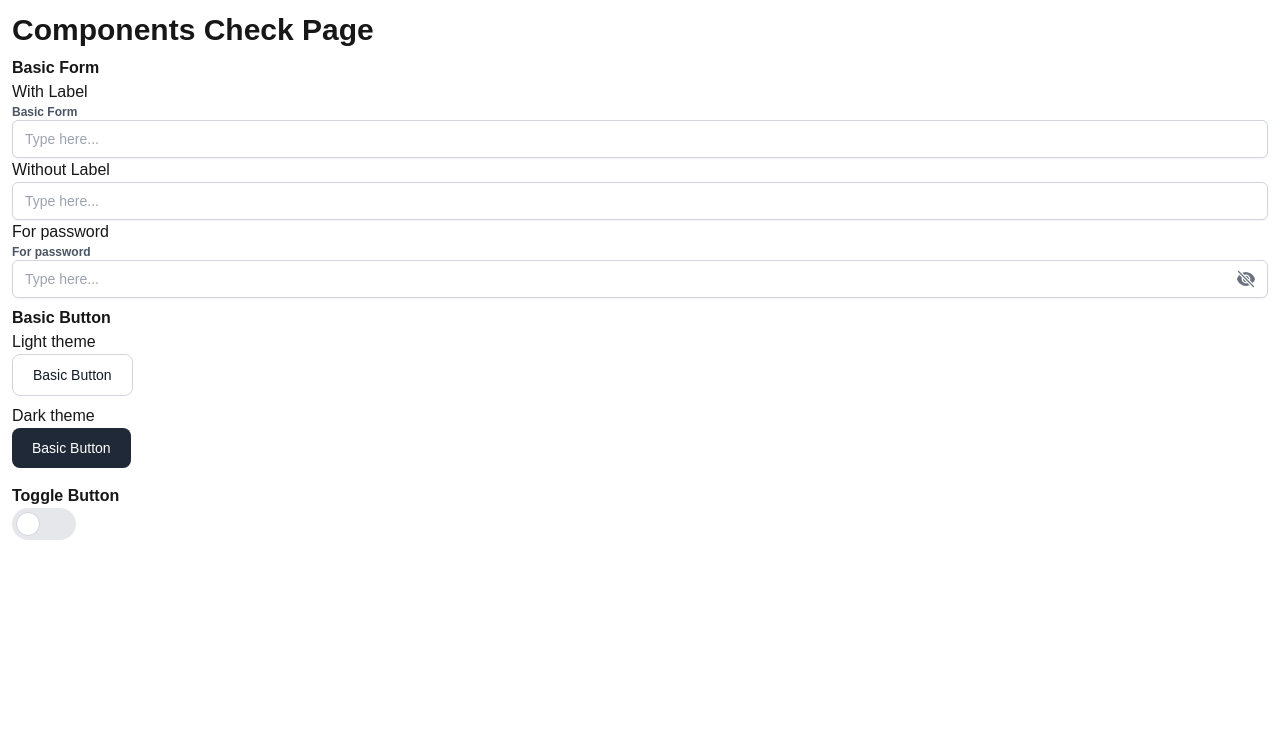
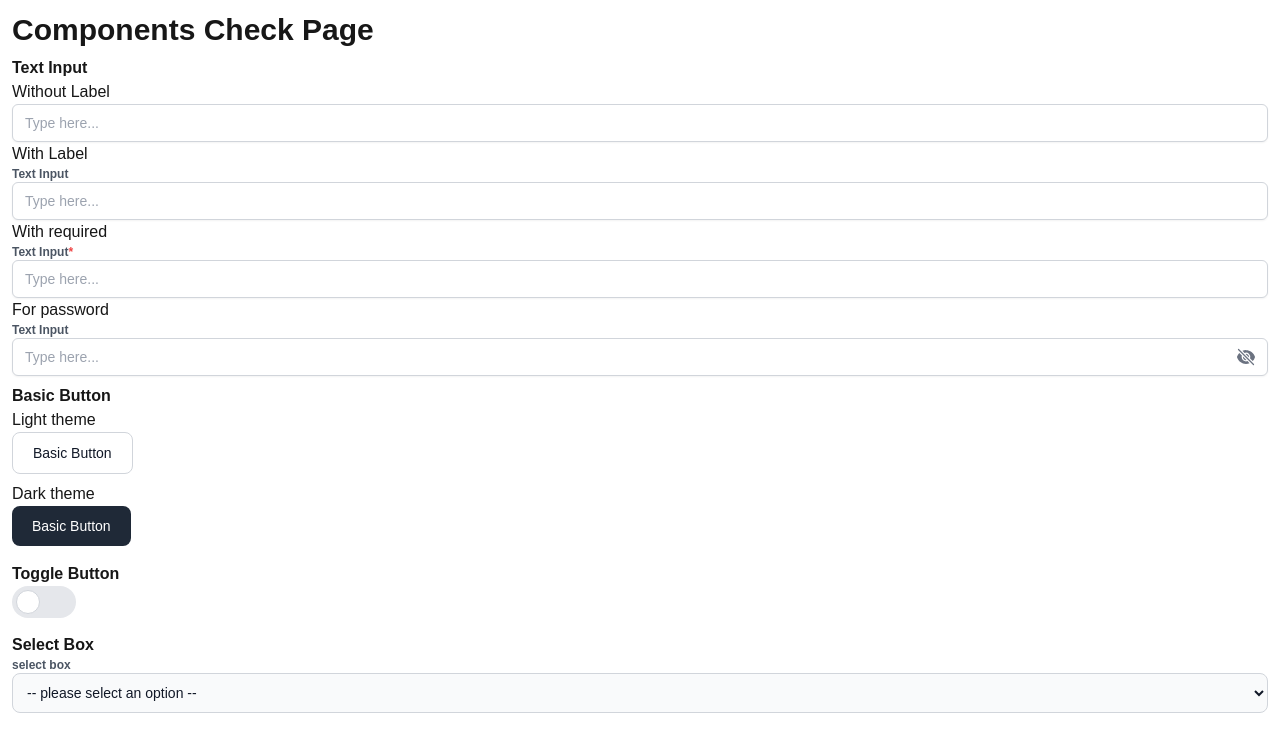
Before and after one commit to R-together/rtogehter-front, a Next.js app: page /components-check in a window 1280 px wide. Shown: the top 752 px of the page. Built offline with nearby package versions, Linux system fonts and the light colour scheme.

Commit message:
✨ Feat: create selectBox and toggleButton \& add them to check page

```diff
--- a/app/__components/BasicButton/index.tsx
+++ b/app/__components/BasicButton/index.tsx
@@ -1,19 +1,23 @@
-export function BasicButton({ theme, buttonLabel }: BasicButtonProps) {
+export function BasicButton({ theme, buttonLabel, onClick }: BasicButtonProps) {
   const lightThemeStyles =
     "text-gray-900 bg-white border border-gray-300 focus:outline-none hover:bg-gray-100 focus:ring-4 focus:ring-gray-100 font-medium rounded-lg text-sm px-5 py-2.5 me-2 mb-2 dark:bg-gray-800 dark:text-white dark:border-gray-600 dark:hover:bg-gray-700 dark:hover:border-gray-600 dark:focus:ring-gray-700";
   const darkThemeStyles =
     "text-white bg-gray-800 hover:bg-gray-900 focus:outline-none focus:ring-4 focus:ring-gray-300 font-medium rounded-lg text-sm px-5 py-2.5 me-2 mb-2 dark:bg-gray-800 dark:hover:bg-gray-700 dark:focus:ring-gray-700 dark:border-gray-700";
   return (
+    <div>
       <button
         type="button"
         className={theme === "light" ? lightThemeStyles : darkThemeStyles}
+        onClick={onClick}
       >
         {buttonLabel}
       </button>
+    </div>
   );
 }
 
 type BasicButtonProps = {
   theme: string;
   buttonLabel: string;
+  onClick: () => void;
 };
--- /dev/null
+++ b/app/__components/SelectBox/index.tsx
@@ -0,0 +1,57 @@
+import { FiledBaseProps } from "@/app/__types/FieldBaseProps";
+import { FieldLable } from "../FieldLabel";
+
+export function SelectBox({
+  id,
+  placeholder,
+  selectedOption,
+  onChange,
+  options,
+  labeled = true,
+  labelName,
+  required = false,
+}: SelectBoxProps) {
+  return (
+    <div>
+      {labeled && (
+        <FieldLable
+          htmlFor={id}
+          labelName={labelName as string}
+          required={required}
+        />
+      )}
+      <select
+        id={id}
+        className="bg-gray-50 border border-gray-300 text-gray-900 text-sm rounded-lg focus:ring-blue-500 focus:border-blue-500 block w-full p-2.5 dark:bg-gray-700 dark:border-gray-600 dark:placeholder-gray-400 dark:text-white dark:focus:ring-blue-500 dark:focus:border-blue-500"
+        value={selectedOption}
+        onChange={onChange}
+      >
+        <option value="" disabled>
+          -- {placeholder} --
+        </option>
+        {options.map((x) => {
+          return (
+            <option value={x.value} key={x.value}>
+              {x.label}
+            </option>
+          );
+        })}
+      </select>
+    </div>
+  );
+}
+
+type SelectBoxProps = FiledBaseProps & SpecificProps;
+
+interface SpecificProps {
+  placeholder: string;
+  options: OptionsProps[];
+  // it should be literal type, if needed
+  selectedOption: string;
+  onChange: (e: React.ChangeEvent<HTMLSelectElement>) => void;
+}
+
+interface OptionsProps {
+  label: string;
+  value?: string;
+}
--- a/app/__components/BasicForm/index.tsx
+++ b/app/__components/TextInput/index.tsx
@@ -5,19 +5,16 @@ import { FieldLable } from "../FieldLabel";
 import { FiledBaseProps } from "@/app/__types/FieldBaseProps";
 import { EyeIcon, EyeSlashIcon } from "@heroicons/react/24/solid";
 
-type BasicFormProps = FiledBaseProps & {
-  placeholder?: string;
-  type?: "default" | "password";
-};
-
-export function BasicForm({
+export function TextInput({
   id,
   placeholder = "Type here...",
   labeled = true,
   required = false,
+  value,
+  onChange,
   labelName,
   type = "default",
-}: BasicFormProps) {
+}: TextInputProps) {
   const [showPassword, setShowPassword] = useState(false);
 
   const togglePasswordVisibility = () => {
@@ -26,8 +23,12 @@ export function BasicForm({
 
   return (
     <div>
-      {labeled && labelName && (
-        <FieldLable htmlFor={id} labelName={labelName} required={required} />
+      {labeled && (
+        <FieldLable
+          htmlFor={id}
+          labelName={labelName as string}
+          required={required}
+        />
       )}
       <div className="relative">
         <input
@@ -36,6 +37,8 @@ export function BasicForm({
           className="block w-full px-3 py-2 text-gray-900 dark:text-white bg-white dark:bg-gray-800 border border-gray-300 dark:border-gray-700 rounded-md shadow-sm focus:outline-none focus:ring-indigo-500 focus:border-indigo-500 sm:text-sm pr-10"
           placeholder={placeholder}
           required={required}
+          value={value}
+          onChange={onChange}
         />
         {type === "password" && (
           <button
@@ -54,3 +57,10 @@ export function BasicForm({
     </div>
   );
 }
+
+type TextInputProps = FiledBaseProps & {
+  value: string;
+  onChange: (e: React.ChangeEvent<HTMLInputElement>) => void;
+  placeholder?: string;
+  type?: "default" | "password";
+};
--- a/app/__components/ToggleButton/index.tsx
+++ b/app/__components/ToggleButton/index.tsx
@@ -1,9 +1,38 @@
-export const ToggleButton = () => {
+import { FiledBaseProps } from "@/app/__types/FieldBaseProps";
+import { FieldLable } from "../FieldLabel";
+
+export function ToggleButton({
+  id,
+  isChecked,
+  onChange,
+  labeled = true,
+  labelName,
+  required = false,
+}: ToggleButtonProps) {
   return (
-    <label className="relative inline-block w-16 h-8">
-      <input type="checkbox" className="sr-only peer" />
-      <div className="absolute inset-0 bg-gray-200 rounded-full peer-checked:bg-gray-500 transition-colors"></div>
-      <div className="absolute top-1 left-1 w-6 h-6 bg-white rounded-full border border-gray-300 transition-transform peer-checked:translate-x-8"></div>
-    </label>
+    <div>
+      {labeled && (
+        <FieldLable
+          htmlFor={id}
+          labelName={labelName as string}
+          required={required}
+        />
+      )}
+      <label className="relative inline-block w-16 h-8">
+        <input
+          type="checkbox"
+          className="sr-only peer"
+          checked={isChecked}
+          onChange={onChange}
+        />
+        <div className="absolute inset-0 bg-gray-200 rounded-full peer-checked:bg-gray-500 transition-colors"></div>
+        <div className="absolute top-1 left-1 w-6 h-6 bg-white rounded-full border border-gray-300 transition-transform peer-checked:translate-x-8"></div>
+      </label>
+    </div>
   );
+}
+
+type ToggleButtonProps = FiledBaseProps & {
+  isChecked: boolean;
+  onChange: (e: React.ChangeEvent<HTMLInputElement>) => void;
 };
--- a/app/__types/FieldBaseProps.ts
+++ b/app/__types/FieldBaseProps.ts
@@ -1,4 +1,5 @@
 interface BaseProps {
+  // id props is used to connect to label and labeled componenent
   id: string;
   required?: boolean;
 }
--- a/app/components-check/page.tsx
+++ b/app/components-check/page.tsx
@@ -1,39 +1,116 @@
+"use client";
 /*
     This is a page to preview all the components in the app.
     It should be deleted before the app is deployed.
 */
 
-import { BasicForm } from "@/app/__components/BasicForm";
+import { useState } from "react";
+import { TextInput } from "@/app/__components/TextInput";
 import { BasicButton } from "../__components/BasicButton";
 import { ToggleButton } from "../__components/ToggleButton";
+import { SelectBox } from "../__components/SelectBox";
 
 export default function ComponentsCheckPage() {
+  const [textInput, setTextInput] = useState("");
+  const [labeledTextInput, setLabeledTextInput] = useState("");
+  const [requiredTextInput, setRequiredTextInput] = useState("");
+  const [password, setPassword] = useState("");
+
+  const [isChecked, setIsChecked] = useState(false);
+
+  const [selectedOption, setSelectedOption] = useState("");
+
+  const options = [
+    { label: "option 1", value: "opt1" },
+    { label: "option 2", value: "opt2" },
+  ];
+
+  const handleClickButton = () => {
+    alert("clicked");
+  };
+
+  const handleClickToggle = () => {
+    setIsChecked((prev) => !prev);
+  };
+
   return (
     <div className="flex flex-col gap-2 p-3 ">
       <h1 className="font-bold text-3xl">Components Check Page</h1>
       <div>
-        <h2 className="font-bold">Basic Form</h2>
+        <h2 className="font-bold">Text Input</h2>
+        <h3>Without Label</h3>
+        <TextInput
+          id="text-input"
+          labeled={false}
+          value={textInput}
+          onChange={(e) => {
+            setTextInput(e.target.value);
+          }}
+        />
         <h3>With Label</h3>
-        <BasicForm id="basic-form-with-label" labelName="Basic Form" />
-        <h3>Without Label</h3>
-        <BasicForm id="basic-form-without-label" labeled={false} />
+        <TextInput
+          id="labeled-text-input"
+          labelName="Text Input"
+          value={labeledTextInput}
+          onChange={(e) => {
+            setLabeledTextInput(e.target.value);
+          }}
+        />
+        <h3>With required</h3>
+        <TextInput
+          id="required-text-input"
+          labelName="Text Input"
+          required
+          value={requiredTextInput}
+          onChange={(e) => {
+            setRequiredTextInput(e.target.value);
+          }}
+        />
         <h3>For password</h3>
-        <BasicForm
-          id="basic-form-for-password"
-          labelName="For password"
+        <TextInput
+          id="password"
+          labelName="Text Input"
           type="password"
+          value={password}
+          onChange={(e) => {
+            setPassword(e.target.value);
+          }}
         />
       </div>
       <div>
         <h2 className="font-bold">Basic Button</h2>
         <h3>Light theme</h3>
-        <BasicButton theme="light" buttonLabel="Basic Button" />
+        <BasicButton
+          theme="light"
+          buttonLabel="Basic Button"
+          onClick={handleClickButton}
+        />
         <h3>Dark theme</h3>
-        <BasicButton theme="dark" buttonLabel="Basic Button" />
+        <BasicButton
+          theme="dark"
+          buttonLabel="Basic Button"
+          onClick={handleClickButton}
+        />
       </div>
       <div>
         <h2 className="font-bold">Toggle Button</h2>
-        <ToggleButton />
+        <ToggleButton
+          id="toggle"
+          labeled={false}
+          isChecked={isChecked}
+          onChange={handleClickToggle}
+        />
+      </div>
+      <div>
+        <h2 className="font-bold">Select Box</h2>
+        <SelectBox
+          id="selectbox"
+          labelName="select box"
+          placeholder="please select an option"
+          options={options}
+          selectedOption={selectedOption}
+          onChange={(e) => setSelectedOption(e.target.value)}
+        />
       </div>
     </div>
   );
```
Lines whose indentation alone changed are shown as unchanged.
